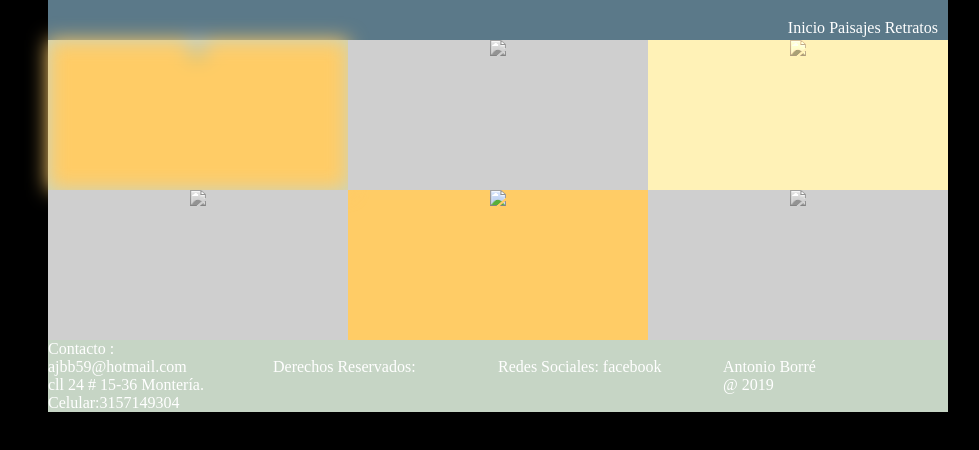
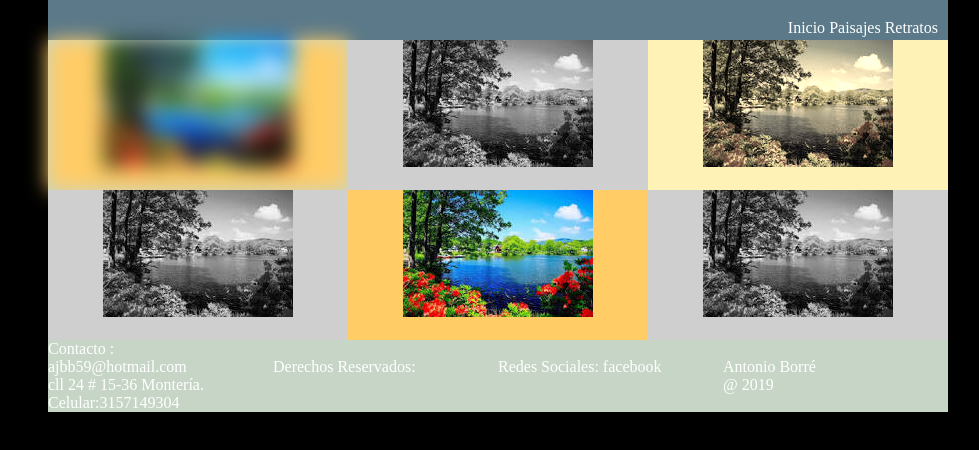
Before and after one commit to ajbb59/proyecto_css_responsive_antonio_borre, a plain HTML site: page paisajes.html in a window 1280 px wide. Shown: the part 72-522 px from the top of the page, without its empty margins (142-1121 px from the left). Drawn offline with Linux system fonts and the light colour scheme; files that its build step writes are made by us from their sources.

Commit message:
Update paisajes.html

```diff
--- a/paisajes.html
+++ b/paisajes.html
@@ -4,7 +4,7 @@
 	<meta charset="utf-8">
 	<meta name="viewport" content="width=device-width, initial-scale=1.0">
 	<title>Proyecto CSS3 y Diseño Web</title>
-	<link rel="stylesheet" href="css/estilos.css">
+	<link rel="stylesheet" href="estilos.css">
 </head>
 <body>
 <div id="contenido">
@@ -22,25 +22,25 @@
 
        <div id="secundarias">
             <div class="imagenes1" id="imge1">
-			    <img src="imagenes/paisaje4.jpg">
+			    <img src="paisaje4.jpg">
             </div>
             <div class="imagenes2" id="imge2">
-			    <img src="imagenes/paisaje4.jpg">
+			    <img src="paisaje4.jpg">
             </div>
             <div class="imagenes3" id="imge3">
-			    <img src="imagenes/paisaje4.jpg">
+			    <img src="paisaje4.jpg">
             </div>
 
        </div>
 	    <div id="secundarias2">
             <div class="imagenes1" id="imge4">
-			 <img src="imagenes/paisaje4.jpg">
+			 <img src="paisaje4.jpg">
             </div>
             <div class="imagenes2" id="imge5">
-			 <img src="imagenes/paisaje4.jpg">
+			 <img src="paisaje4.jpg">
             </div>
             <div class="imagenes3" id="imge6">
-			 <img src="imagenes/paisaje4.jpg">
+			 <img src="paisaje4.jpg">
             </div>
 
        </div>
```
